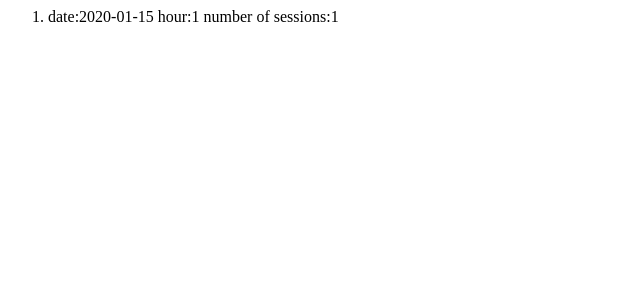
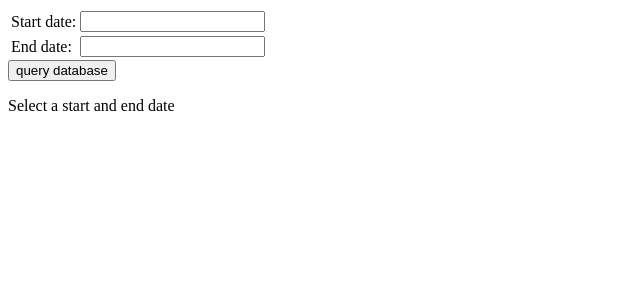
Before and after one commit to somair/djangolytics, a Django app: page /dot_chart in a window 1280 px wide. Shown: the top 300 px of the page, without its empty margins (0-640 px from the left). Run offline with Django 3.2, Linux system fonts and the light colour scheme; a user stored in the database is signed in; tables that the repository leaves empty hold one stand-in row (values such as "Sample post").

Commit message:
Added a form to the dot_chart view. Trying to simplify hit_api view. Consider using view partial for the form

```diff
--- a/googleAnalytics/templates/googleAnalytics/dot_chart.html
+++ b/googleAnalytics/templates/googleAnalytics/dot_chart.html
@@ -1,5 +1,25 @@
 {% block content %}
 
+{% if form.errors %}
+    <p>Dates must be in the form of YYYY-MM-DD. Please try again.</p>
+{% endif %}
+
+<form method="post" action="{% url "googleAnalytics.views.dot_chart" %}">{% csrf_token %}
+    <table>
+        <tr>
+            <td>{{ form.start_date.label_tag }}</td>
+            <td>{{ form.start_date }}</td>
+        </tr>
+        <tr>
+            <td>{{ form.end_date.label_tag }}</td>
+            <td>{{ form.end_date }}</td>
+        </tr>
+    </table>
+    <input type="submit" value="query database" />
+</form>
+
+<div id="results">
+{% if query_result %}
     <ol>
     {% for result in query_result %}
         <li>
@@ -7,5 +27,9 @@
         </li>
     {% endfor %}
     </ol>
+{% else %}
+    <p>Select a start and end date</p>
+{% endif %}
+</div>
 
 {% endblock %}
--- a/googleAnalytics/views.py
+++ b/googleAnalytics/views.py
@@ -59,10 +59,19 @@ def index(request):
 
 @login_required
 def dot_chart(request):
-    query_result = HourlyDataModel.objects.all()
-    return render_to_response("googleAnalytics/dot_chart.html", {
-            "query_result": query_result
-        })
+    if request.method == "GET":
+        date_pick_form = StartEndDateForm()
+    else:
+        date_pick_form = StartEndDateForm(request.POST)
+    if request.method == "GET" or not date_pick_form.is_valid():
+        return render(request, "googleAnalytics/dot_chart.html",
+                {"form": date_pick_form, "query_result": None})
+    # The request is POST and start and end are valid
+    request.POST["start_date"],
+    request.POST["end_date"],
+    query_result = HourlyDataModel.objects.all() #TODO make the passed date work
+    return render(request, "googleAnalytics/dot_chart.html", {
+        "form": date_pick_form, "query_result": query_result})
 
 @login_required
 def hit_api(request):
@@ -70,37 +79,35 @@ def hit_api(request):
     if credential is None or credential.invalid == True:
         # User is not authorized. Go to the index to get authorized.
         return HttpResponseRedirect("/")
-    else:
-        # User is authorized.
-        service = get_service_object(credential)
-        profile_id = get_first_profile_id(service)
+    # User is authorized.
+    service = get_service_object(credential)
+    profile_id = get_first_profile_id(service)
 
-        if request.method == "GET":
-            date_pick_form = StartEndDateForm()
-            return render(request, "googleAnalytics/pick_date.html",
-                          {"form": date_pick_form})
-        else:
-            # The request is POST
-            date_pick_form = StartEndDateForm(request.POST)
-        if not date_pick_form.is_valid():
-            return render(request, "googleAnalytics/pick_date.html",
-                          {"form": date_pick_form})
+    if request.method == "GET":
+        date_pick_form = StartEndDateForm()
+        return render(request, "googleAnalytics/pick_date.html",
+                      {"form": date_pick_form})
+    # The request is POST
+    date_pick_form = StartEndDateForm(request.POST)
+    if not date_pick_form.is_valid():
+        return render(request, "googleAnalytics/pick_date.html",
+                      {"form": date_pick_form})
 
-        # Query the API
-        results = get_hourly_sessions(request.POST["start_date"],
-                                      request.POST["end_date"],
-                                      service, profile_id)
-        rows = results.get("rows")
-        for row in rows:
-            row_date = create_date_from_str(row[0], "%Y%m%d")
-            row_hour = int(row[1])
-            row_sessions = int(row[2])
-            # create a model if it does not exist for that date and hour
-            HourlyDataModel.objects.get_or_create(date = row_date,
-                                        hour = row_hour,
-                                        defaults={"num_sessions":row_sessions})
-        # TODO communicate that the db has been updated better. With messages.
-        return HttpResponse("Database updated")
+    # Query the API
+    results = get_hourly_sessions(request.POST["start_date"],
+                                  request.POST["end_date"],
+                                  service, profile_id)
+    rows = results.get("rows")
+    for row in rows:
+        row_date = create_date_from_str(row[0], "%Y%m%d")
+        row_hour = int(row[1])
+        row_sessions = int(row[2])
+        # create a model if it does not exist for that date and hour
+        HourlyDataModel.objects.get_or_create(date = row_date,
+                                    hour = row_hour,
+                                    defaults={"num_sessions":row_sessions})
+    # TODO communicate that the db has been updated better. With messages.
+    return HttpResponse("Database updated")
 
 
 @login_required
```
Lines whose indentation alone changed are shown as unchanged.
